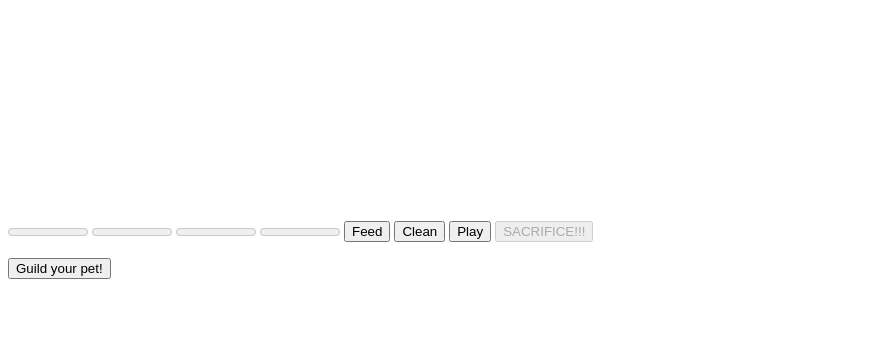
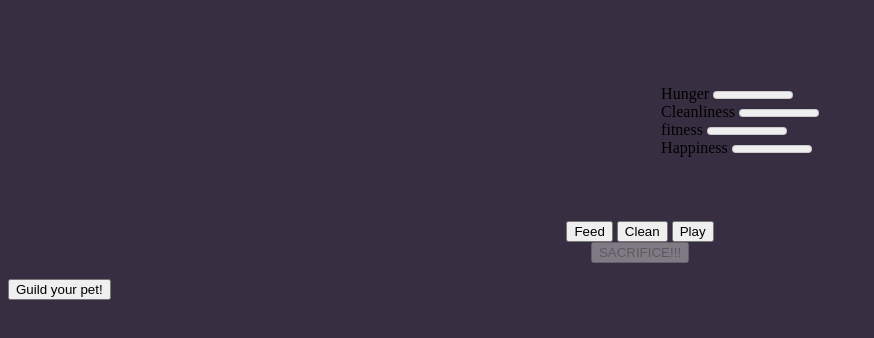
Before and after one commit to Sneakynarnar/Pet-Ascension, a website: page client-side/specificpet/viewpet.html in a window 1280 px wide. Shown: the whole page, without its empty margins (0-874 px from the left). Drawn offline with Linux system fonts and the light colour scheme; files whose address does not match are found by name.

Commit message:
started styling the actual pet menu

```diff
--- a/client-side/pets/style.css
+++ b/client-side/pets/style.css
@@ -16,8 +16,14 @@
   text-align: center;
   font-size: 5em;
   cursor: pointer;
-
-
+}
+.petcontainer {
+  position: flex;
+  justify-content: center;
+  width: 500px;
+  height: 500px;
+  position: relative;
+  margin: 0px;
 }
 .pettitle {
   font-family: Tahoma;
--- a/client-side/specificpet/viewpet.css
+++ b/client-side/specificpet/viewpet.css
@@ -1,21 +1,47 @@
 
+
+
+.title {
+  font-family: Tahoma;
+  font-size: 2em;
+  color: white;
+  text-align: center
+}
+#NP {
+  display: none;
+  color: white;
+  text-align: center;
+  font-family: 'Trebuchet MS';
+}
 
 #gamedialog {
   min-width: 30em;
   max-width: 50em;
   min-height: 25em;
 }
-  #fooditems, #cleanitems #knifecontainer{
+#fooditems, #cleanitems #knifecontainer {
   position: grid;
 }
+
+.stats {
+  display: flex;
+  flex-direction: column;
+  align-items: center;
+  justify-content: center;
+}
+.petpreview {
+  display: flex;
+  justify-content: center;
+}
 .petcontainer {
-    position: flex;
+  flex-direction: row;
+  align-self: center;
   justify-content: center;
   width: 200px;
   height: 200px;
-    position: relative;
   margin: 0px;
 }
+
 .killhighlight {
   border: solid red 1em
 }
@@ -30,13 +56,13 @@
 }
 
 .notpet {
-  visibility: hidden;
+  display: none;
 }
 
 .animal {
     width: 100%;
     height: 100%;
-    position: absolute;
+    /* position: absolute; */
     top: 0;
     left: 0;
 }
@@ -129,6 +155,7 @@
 }
 
 
+
 .back {
   margin: 0;
   padding: 0;
@@ -141,3 +168,6 @@
   align-items: center; */
 /*   gap: 5rem; */
 }
+body {
+  background-color: #372f41;
+}
--- a/client-side/specificpet/viewpet.html
+++ b/client-side/specificpet/viewpet.html
@@ -9,9 +9,10 @@
     <title id="title"></title>
 </head>
 <body>
-    <h1 id="petname"></h1>
+    <h1 id="petname" class="title"></h1>
     <p id="NP"></p>
-    <section class="petcontainer">
+    <section class="petpreview">
+        <div class="petcontainer">
             <svg width="200" height="200" class="animal bunny notpet" id="bunnypre">
                 <g id="main">
                     <rect class="prebunnybody" x="60" y="20" width="80" height="150" stroke="black" stroke-width="3" style="fill:#EEEEEE"/>
@@ -117,15 +118,37 @@
                     </g>
                 </g>
             </svg>
+        </div>
+
+        <section class="stats">
+            <div class="meters">
+                <div class="stat">
+                    <label for="hunger">Hunger</label>
+                    <meter id="hunger" max="100" min="0">Hunger</meter>
+                </div>
+                <div class="stat">
+                    <label for="cleanliness">Cleanliness</label>
+                    <meter id="cleanliness" max="100" min="0">Cleanliness</meter>
+                </div>
+                <div class="stat">
+                    <label for="fitness">fitness</label>
+                    <meter id="fitness" max="100" min="0">Fitness</meter>
+                </div>
+                <div class="stat">
+                    <label for="happiness">Happiness</label>
+                    <meter id="happiness" max="100" min="0">Hapiness</meter>
+                </div>
+            </div>
         </section>
-    <meter id="hunger" max="100" min="0">Hunger</meter>
-    <meter id="cleanliness" max="100" min="0">Cleanliness</meter>
-    <meter id="fitness" max="100" min="0">Fitness</meter>
-    <meter id="happiness" max="100" min="0">Hapiness</meter>
+    </section>
+    <section class="stats">
+        <div class="actionbuttons">
             <button id="feed">Feed</button>
             <button id="clean">Clean</button>
             <button id="play">Play</button>
+        </div>
         <button id="sacrifice" disabled='true'>SACRIFICE!!!</button>
+    </section>
     <p id="level"></p>
     <p id="exp"></p>
     <button id="guildpetbutton">Guild your pet!</button>
--- a/client-side/specificpet/viewpet.mjs
+++ b/client-side/specificpet/viewpet.mjs
@@ -60,17 +60,19 @@ let payload;
 async function updateMeters() {
   const response = await fetch('http://localhost:8080/api/' + apiPath);
   petStats = await response.json();
-  level.textContent = `level: ${petStats.level}`;
   if (petStats.level < 15) {
     sacrifice.disabled = false;
   }
-  XPcounter.textContent = `${petStats.XP}/10000`;
 
   for (const elem of document.querySelectorAll(`#${petStats.type}pre`)) {
     elem.classList.remove('notpet');
   }
+
+  level.textContent = `level: ${petStats.level}`;
   NPamount.textContent = `NP: ${petStats.NP}`;
   petNameTitle.textContent = petName;
+  XPcounter.textContent = `${petStats.XP}/10000`;
+
   let colorelements;
   petStats.colors = JSON.parse(petStats.colors);
   for (const [part, color] of Object.entries(petStats.colors)) {
@@ -79,6 +81,7 @@ async function updateMeters() {
       elem.style = `fill: ${color}; `;
     }
   }
+
   const guildColor = petStats.rank === 2 ? '#ff0000' : '#ffffff';
   if (petStats.rank !== 1) {
     document.querySelectorAll('.eyes').forEach(elem => {
```
Lines whose indentation alone changed are shown as unchanged.
